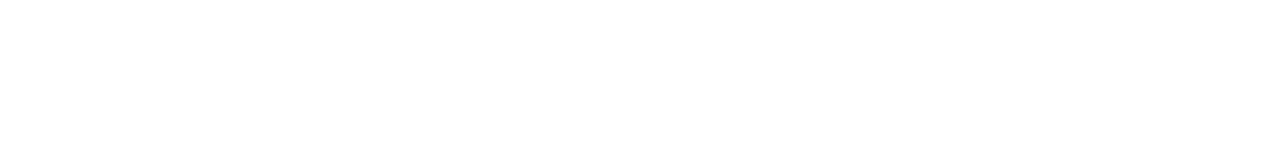
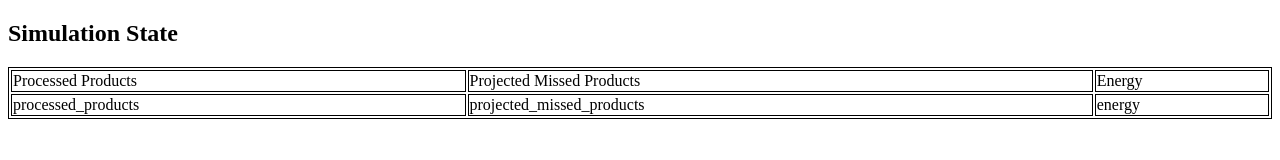
Before and after one commit to harrington-mcdowelle/bonsai_viz_demo, a plain HTML site: page gauges/index.html in a window 1280 px wide. Drawn offline with Linux system fonts and the light colour scheme.

Commit message:
adding basic table to index.html

```diff
--- a/gauges/index.html
+++ b/gauges/index.html
@@ -1,14 +1,12 @@
+<!DOCTYPE html>
 <html>
-  <head>
-    <script language="JavaScript">
-      const params = new URLSearchParams(window.location.search);
-      const darkMode = params.get("_theme") === "dark";
-
-      function init() {
-        const processed_products = document.getElementById("processed_products");
-        const projected_missed_products = document.getElementById("projected_missed_products");
-
-        window.addEventListener(
+<style>
+table, th, td {
+  border:1px solid black;
+}
+</style>
+<script language="JavaScript">
+    window.addEventListener(
           "message",
           (event) => {
             // convert message to formatted JSON text for display
@@ -16,15 +14,30 @@
             const str = JSON.stringify(data, null, 4);
             const out = document.getElementById("out");
             out.textContent = str;
-
-            // read state out of message and convert units
+            // read state out of message
             const processed_products = data.state["processed_products"];
             const projected_missed_products = data.state["projected_missed_products"];
+            const energy = data.state["o1_energy"];
           },
           false
-        );
-      }
-      init();
-    </script>
-  </body>
+    );
+</script>
+<body>
+
+<h2>Simulation State</h2>
+
+<table style="width:100%">
+  <tr>
+    <td>Processed Products</td>
+    <td>Projected Missed Products</td>
+    <td>Energy</td>
+  </tr>
+  <tr>
+    <td>processed_products</td>
+    <td>projected_missed_products</td>
+    <td>energy</td>
+  </tr>
+</table>
+
+</body>
 </html>
```
